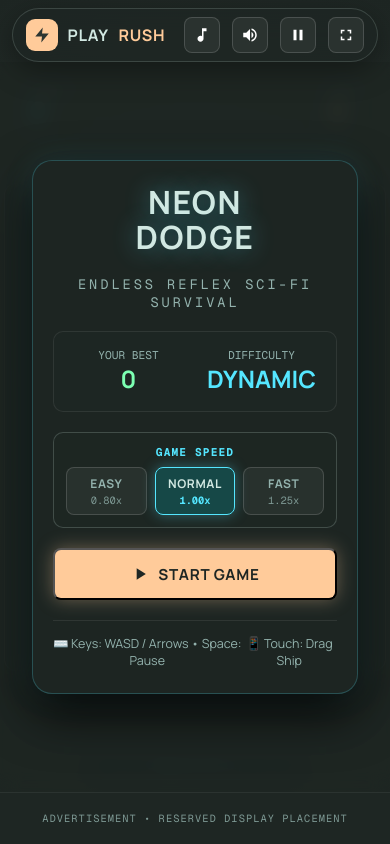
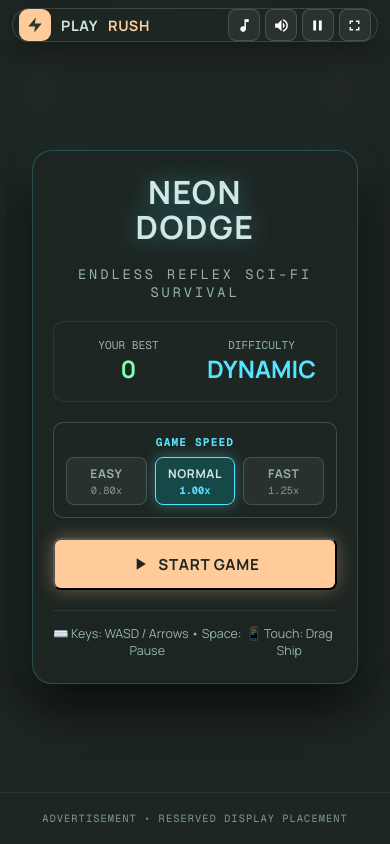
Before and after one commit to shawonkumar01/playrush, a plain HTML site: page games/neon-dodge.html in a window 390 px wide. Drawn offline with nearby package versions, Linux system fonts and the light colour scheme.

Commit message:
fix: neon dodge game navbar

```diff
--- a/games/neon-dodge.css
+++ b/games/neon-dodge.css
@@ -902,3 +902,41 @@ html, body {
     transition: none;
   }
 }
+
+/* Mobile header — compact controls, no overflow */
+@media (max-width: 768px) {
+  .arcade-header {
+    padding: 0 0.6rem;
+    gap: 0.4rem;
+  }
+  .arcade-controls-top {
+    gap: 0.3rem;
+    flex-shrink: 0;
+  }
+  .arcade-btn-icon {
+    width: 36px;
+    height: 36px;
+    min-width: 36px;
+  }
+  .arcade-btn-icon svg {
+    width: 17px;
+    height: 17px;
+  }
+  .audio-settings-wrapper {
+    flex-shrink: 0;
+  }
+}
+@media (max-width: 400px) {
+  .arcade-header {
+    padding: 0 0.4rem;
+    gap: 0.25rem;
+  }
+  .arcade-brand {
+    font-size: 0.9rem;
+  }
+  .arcade-btn-icon {
+    width: 32px;
+    height: 32px;
+    min-width: 32px;
+  }
+}
```
